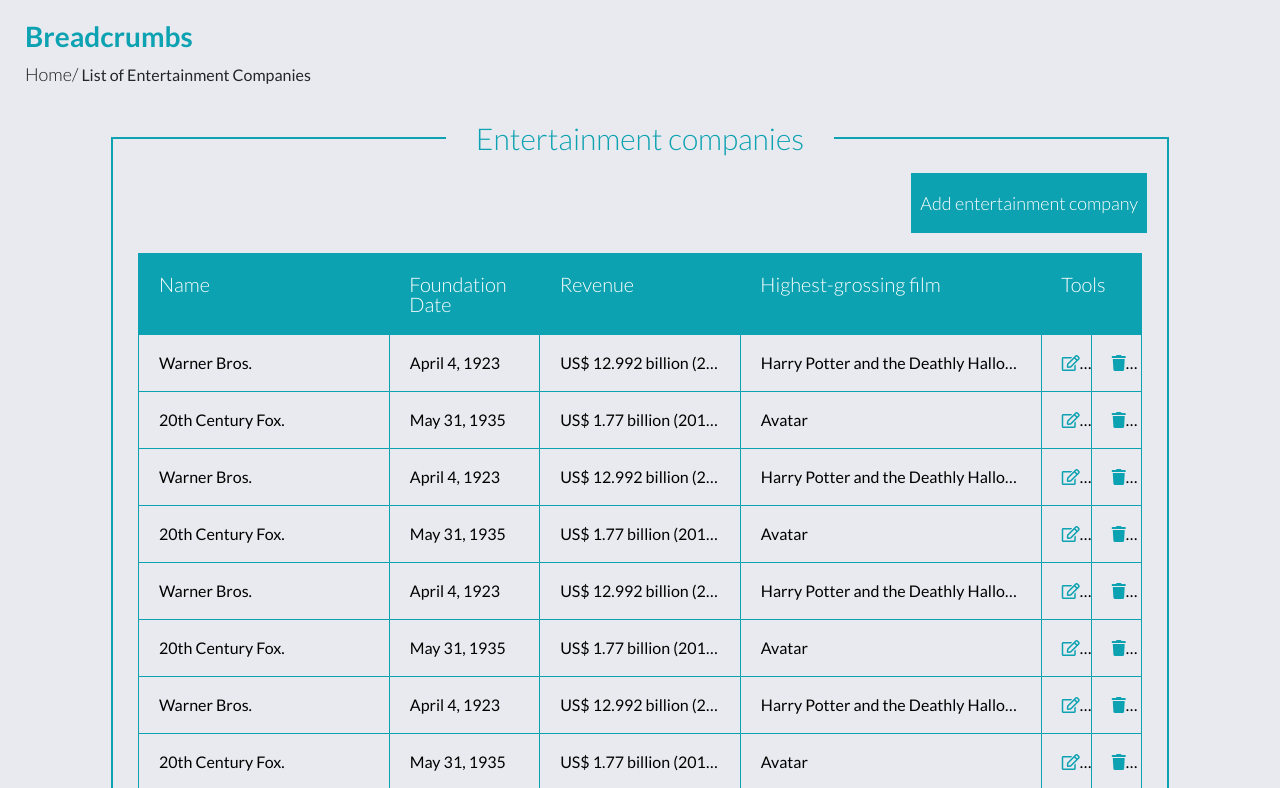
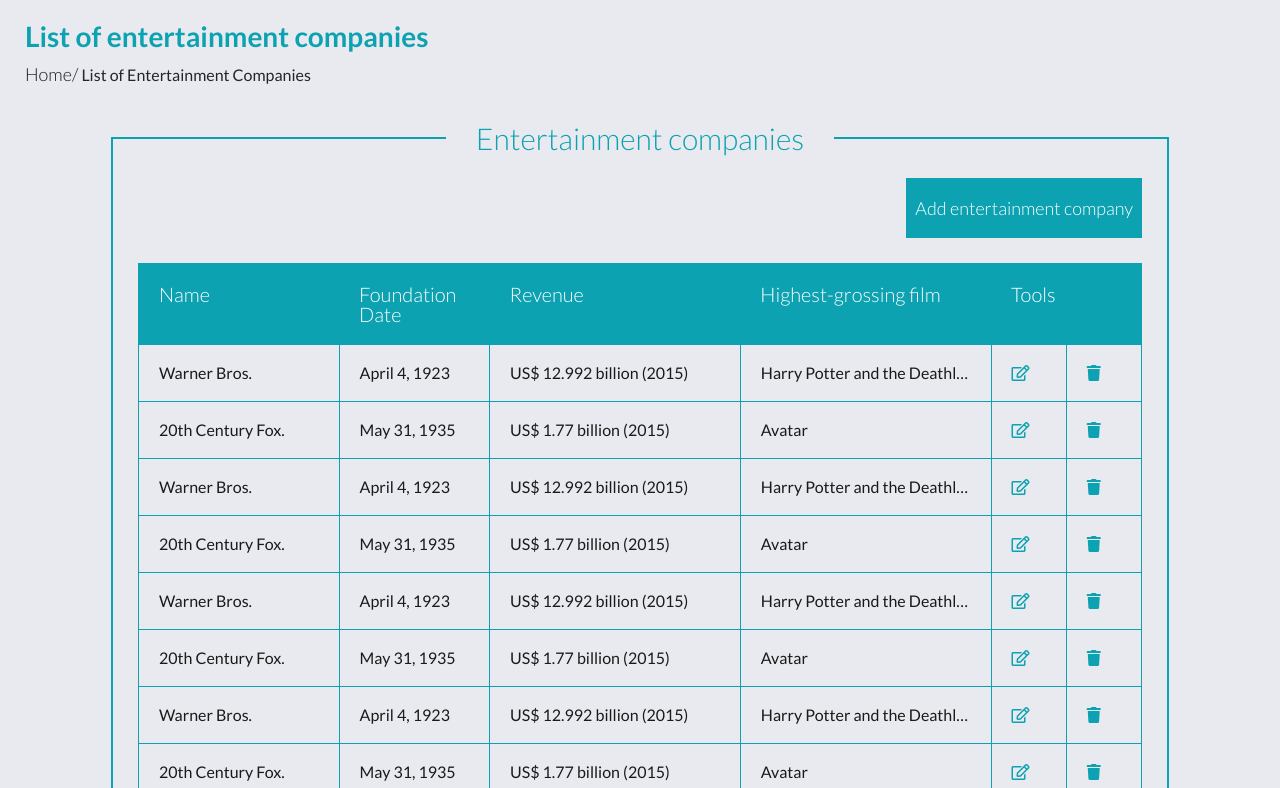
Before and after one commit to fedcalmus/Admin, a website: page index.html in a window 1280 px wide. Shown: the part 161-949 px from the top of the page. Drawn offline with nearby package versions, Linux system fonts and the light colour scheme.

Commit message:
finished with table and button

```diff
--- a/index.html
+++ b/index.html
@@ -54,7 +54,7 @@
     </div>
 </header>
 <div class="breadcrumbSection">
-    <h4 class="breadcrumdHeading">Breadcrumbs</h4>
+    <h4 class="breadcrumdHeading">List of entertainment companies</h4>
     <ul class="breadcrumbs">
         <li><a href="#" class="breadcrumbLink transition">Home</a></li>
         <li>List of Entertainment Companies</li>
@@ -64,7 +64,7 @@
     <fieldset class="tablefieldset">
         <legend>Entertainment companies</legend>
         <button class="addButton transition">Add entertainment company</button>
-    <div class="tableSection">
+    <!--<div class="tableSection">-->
     <table class="tableContent companyTable">
         <thead>
         <tr>
@@ -82,7 +82,7 @@
             <td>US$ 12.992 billion (2015)</td>
             <td>Harry Potter and the Deathly Hallows</td>
             <td><i class="far fa-edit"></i></td>
-            <td><a href="#test-popup" class="open-popup-link"><i class="fas fa-trash"></i></a></td>
+            <td><a href="#delete-popup" class="open-popup-link"><i class="fas fa-trash"></i></a></td>
         </tr>
         <tr>
             <td>20th Century Fox.</td>
@@ -90,7 +90,7 @@
             <td>US$ 1.77 billion (2015)</td>
             <td>Avatar</td>
             <td><i class="far fa-edit"></i></td>
-            <td><a href="#test-popup" class="open-popup-link"><i class="fas fa-trash"></i></a></td>
+            <td><a href="#delete-popup" class="open-popup-link"><i class="fas fa-trash"></i></a></td>
         </tr>
         <tr>
             <td>Warner Bros.</td>
@@ -98,7 +98,7 @@
             <td>US$ 12.992 billion (2015)</td>
             <td>Harry Potter and the Deathly Hallows</td>
             <td><i class="far fa-edit"></i></td>
-            <td><a href="#test-popup" class="open-popup-link"><i class="fas fa-trash"></i></a></td>
+            <td><a href="#delete-popup" class="open-popup-link"><i class="fas fa-trash"></i></a></td>
         </tr>
         <tr>
             <td>20th Century Fox.</td>
@@ -106,7 +106,7 @@
             <td>US$ 1.77 billion (2015)</td>
             <td>Avatar</td>
             <td><i class="far fa-edit"></i></td>
-            <td><a href="#test-popup" class="open-popup-link"><i class="fas fa-trash"></i></a></td>
+            <td><a href="#delete-popup" class="open-popup-link"><i class="fas fa-trash"></i></a></td>
         </tr>
         <tr>
             <td>Warner Bros.</td>
@@ -114,7 +114,7 @@
             <td>US$ 12.992 billion (2015)</td>
             <td>Harry Potter and the Deathly Hallows</td>
             <td><i class="far fa-edit"></i></td>
-            <td><a href="#test-popup" class="open-popup-link"><i class="fas fa-trash"></i></a></td>
+            <td><a href="#delete-popup" class="open-popup-link"><i class="fas fa-trash"></i></a></td>
         </tr>
         <tr>
             <td>20th Century Fox.</td>
@@ -122,7 +122,7 @@
             <td>US$ 1.77 billion (2015)</td>
             <td>Avatar</td>
             <td><i class="far fa-edit"></i></td>
-            <td><a href="#test-popup" class="open-popup-link"><i class="fas fa-trash"></i></a></td>
+            <td><a href="#delete-popup" class="open-popup-link"><i class="fas fa-trash"></i></a></td>
         </tr>
         <tr>
             <td>Warner Bros.</td>
@@ -130,7 +130,7 @@
             <td>US$ 12.992 billion (2015)</td>
             <td>Harry Potter and the Deathly Hallows</td>
             <td><i class="far fa-edit"></i></td>
-            <td><a href="#test-popup" class="open-popup-link"><i class="fas fa-trash"></i></a></td>
+            <td><a href="#delete-popup" class="open-popup-link"><i class="fas fa-trash"></i></a></td>
         </tr>
         <tr>
             <td>20th Century Fox.</td>
@@ -138,7 +138,7 @@
             <td>US$ 1.77 billion (2015)</td>
             <td>Avatar</td>
             <td><i class="far fa-edit"></i></td>
-            <td><a href="#test-popup" class="open-popup-link"><i class="fas fa-trash"></i></a></td>
+            <td><a href="#delete-popup" class="open-popup-link"><i class="fas fa-trash"></i></a></td>
         </tr>
         <tr>
             <td>Warner Bros.</td>
@@ -146,7 +146,7 @@
             <td>US$ 12.992 billion (2015)</td>
             <td>Harry Potter and the Deathly Hallows</td>
             <td><i class="far fa-edit"></i></td>
-            <td><a href="#test-popup" class="open-popup-link"><i class="fas fa-trash"></i></a></td>
+            <td><a href="#delete-popup" class="open-popup-link"><i class="fas fa-trash"></i></a></td>
         </tr>
         <tr>
             <td>20th Century Fox.</td>
@@ -154,11 +154,11 @@
             <td>US$ 1.77 billion (2015)</td>
             <td>Avatar</td>
             <td><i class="far fa-edit"></i></td>
-            <td><a href="#test-popup" class="open-popup-link"><i class="fas fa-trash"></i></a></td>
+            <td><a href="#delete-popup"  class="open-popup-link"><i class="fas fa-trash"></i></a></td>
         </tr>
         </tbody>
     </table>
-    </div>
+    <!--</div>-->
         <div class="paginationSection">
             <a href="#">next</a>
             <a href="#">1</a>
@@ -171,15 +171,15 @@
         </div>
     </fieldset>
 </div>
-<div id="test-popup" class="white-popup mfp-hide">
+<div id="delete-popup" class="white-popup mfp-hide">
     <h4 class="popupHeading">Are you sure you want to delete?</h4>
-    <button id="hide" class="cancelButton popupButtons transition popup-modal-dismiss">Cancel</button>
+    <button id="hide" class="cancelButton popupButtons popup-modal-dismiss">Cancel</button>
     <button class="ConfirmButton popupButtons">Confirm</button>
 </div>
 <footer>
     <div class="container">
     <p> &#169; X corporation 2018</p>
-    <!--<p class="positiveText">Dearik you need to smile here :)</p>-->
+    <p class="positiveText">Dearik, you need to smile here :)</p>
     </div>
 </footer>
 <script src="node_modules/jquery/dist/jquery.min.js"></script>
--- a/style/main.css
+++ b/style/main.css
@@ -46,6 +46,7 @@
 
 a{
     display: inline-block;
+    outline: none;
 }
 
 
@@ -62,6 +63,7 @@
     outline: none;
     margin:0;
     background-color: #e9eaef;
+    color: #1a1a1a;
 }
 
 .container{
@@ -83,9 +85,6 @@
     opacity: 0.6;
 }
 
-.logoSection a {
-    display: inline-block;
-}
 
 .logoSection img{
     max-height: 100px;
@@ -179,6 +178,7 @@
 .tablefieldset{
     border: 2px solid #0da2b1;
     margin-bottom: 50px;
+    padding: 25px;
 
 }
 
@@ -209,7 +209,7 @@
     outline: none;
     font-size: 18px;
     font-weight: 300;
-    margin: 20px;
+    margin-bottom: 25px;
     font-family: 'Lato', sans-serif;
 
 }
@@ -232,12 +232,12 @@
 }
 
 .tableContent{
-    border-collapse: collapse;
-    border-spacing: 0;
+
     border: 1px solid #0da2b1;
     width: 100%;
     table-layout: fixed;
     text-align: left;
+
 }
 
 .tableContent th,td{
@@ -258,21 +258,21 @@
 }
 
 .row1{
-    width:25%;
+    width:20%;
 }
 
 .row2{
     width:15%;
 }
 .row3{
-    width:20%;
+    width:25%;
 }
 .row4{
-    width:30%;
+    width:25%;
 }
 
 .row5{
-    width:10%;
+    width:15%;
 }
 
 .fa-edit:before, .fa-trash:before   {
@@ -281,7 +281,7 @@
     cursor: pointer;
 }
 
-.fa-edit:hover, .fa-trash:hover{
+.fa-edit:hover, .fa-trash:hover, .paginationSection a:hover{
     opacity:0.6;
 }
 
```
